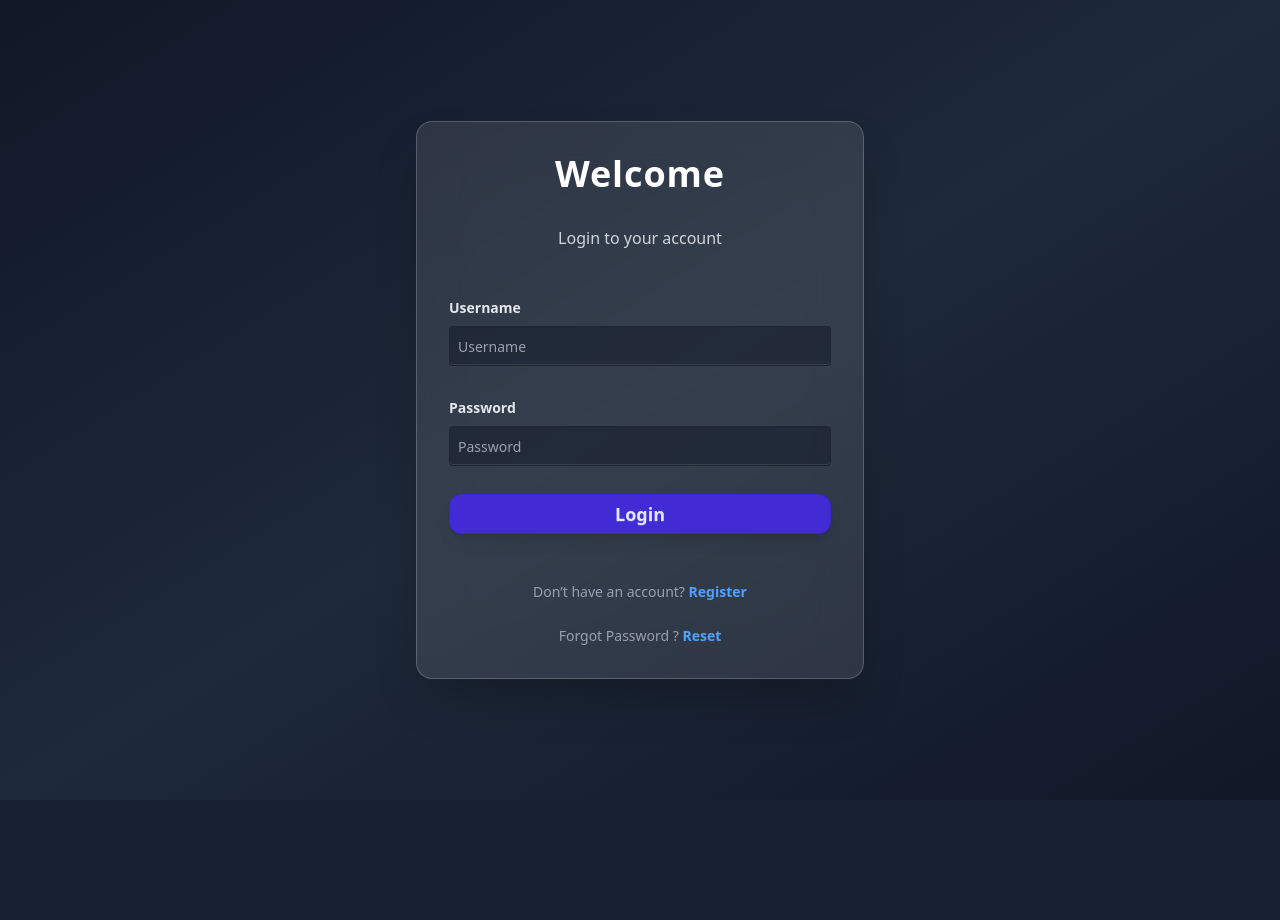
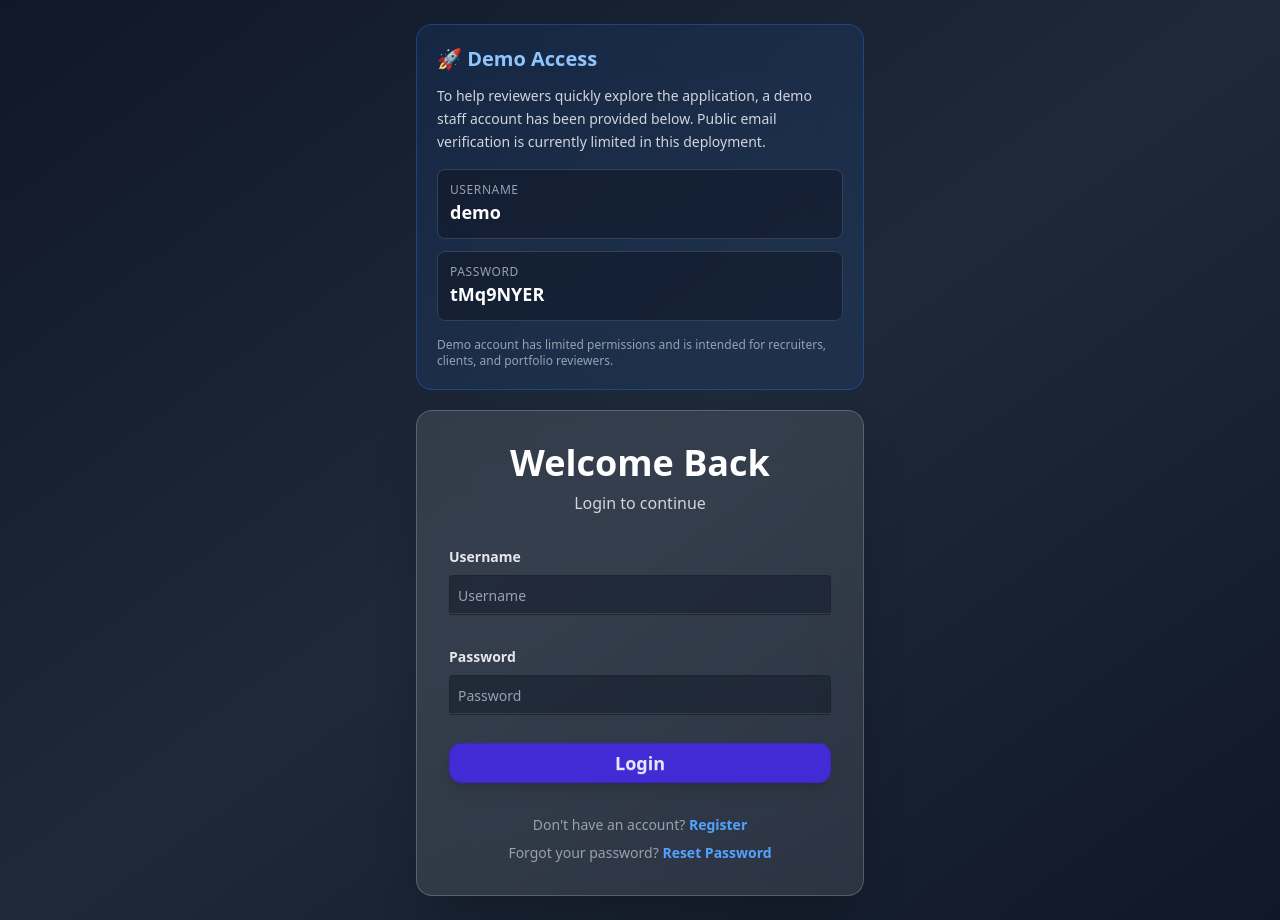
Before and after one commit to Sushant7-codes/FINAL_RETAIL_POS, a Django app: page /accounts/login/ in a window 1280 px wide. Before the commit the page ends 679 px from the top, so only its background shows below. Run offline with Django 5.2, Linux system fonts and the light colour scheme; style sheets or scripts are compiled from the project's sources; some libraries are stand-ins or nearby versions.

Commit message:
Demo account on login page

```diff
--- a/accounts/templates/accounts/login.html
+++ b/accounts/templates/accounts/login.html
@@ -3,9 +3,9 @@
 
 {% block sidebar %}
 {% endblock %}
+
 {% block header %}
 {% endblock header %}
-
 
 {% block content %}
 <div class="w-full min-h-screen flex items-center justify-center bg-gradient-to-br from-gray-900 via-gray-800 to-gray-900 p-6">
@@ -19,49 +19,110 @@
         {% endfor %}
     </div>
 
+    <div class="w-full max-w-md space-y-5">
+
+        <!-- Demo Card -->
+        <div class="bg-blue-500/10 border border-blue-500/30 rounded-2xl backdrop-blur-xl p-5">
+
+            <h2 class="text-xl font-bold text-blue-300 mb-3">
+                🚀 Demo Access
+            </h2>
+
+            <p class="text-sm text-gray-300 leading-relaxed">
+                To help reviewers quickly explore the application, a demo staff account has been provided below. Public email verification is currently limited in this deployment.
+            </p>
+
+            <div class="mt-4 space-y-3">
+
+                <div class="bg-gray-900/60 rounded-lg p-3 border border-gray-700">
+                    <p class="text-xs uppercase tracking-wider text-gray-400">
+                        Username
+                    </p>
+                    <p class="text-lg font-bold text-white">
+                        demo
+                    </p>
+                </div>
+
+                <div class="bg-gray-900/60 rounded-lg p-3 border border-gray-700">
+                    <p class="text-xs uppercase tracking-wider text-gray-400">
+                        Password
+                    </p>
+                    <p class="text-lg font-bold text-white">
+                        tMq9NYER
+                    </p>
+                </div>
+
+            </div>
+
+            <p class="text-xs text-gray-400 mt-4">
+                Demo account has limited permissions and is intended for recruiters,
+                clients, and portfolio reviewers.
+            </p>
+
+        </div>
+
         <!-- Login Card -->
         <form method="post"
-          class="w-full max-w-md bg-white/10 backdrop-blur-xl border border-white/20 rounded-2xl shadow-2xl p-8 flex flex-col gap-6 animate-fade-in"
-          style="height: fit-content;">
+              class="bg-white/10 backdrop-blur-xl border border-white/20 rounded-2xl shadow-2xl p-8 flex flex-col gap-6">
+
             {% csrf_token %}
 
-        <!-- Title -->
-        <h1 class="text-4xl font-extrabold text-center text-white tracking-wide mb-2">Welcome</h1>
-        <p class="text-gray-300 text-center mb-4">Login to your account</p>
+            <div>
+                <h1 class="text-4xl font-extrabold text-center text-white">
+                    Welcome Back
+                </h1>
 
-        <!-- Fields -->
+                <p class="text-gray-300 text-center mt-2">
+                    Login to continue
+                </p>
+            </div>
+
             <div class="space-y-5">
                 {% for field in form %}
                 <fieldset class="fieldset">
-                <legend class="fieldset-legend text-sm font-semibold text-gray-200">{{ field.label }}</legend>
-                <div class="w-full">
+                    <legend class="fieldset-legend text-sm font-semibold text-gray-200">
+                        {{ field.label }}
+                    </legend>
+
                     {{ field|add_class:"input input-bordered w-full bg-gray-900/50 text-white placeholder-gray-400" }}
-                </div>
+
                     {% if field.errors %}
-                <p class="text-red-400 text-sm mt-1">{{ field.errors }}</p>
+                    <p class="text-red-400 text-sm mt-1">
+                        {{ field.errors }}
+                    </p>
                     {% endif %}
                 </fieldset>
                 {% endfor %}
             </div>
 
-        <!-- Submit -->
             <button type="submit"
-                class="btn btn-primary w-full py-3 text-lg font-semibold rounded-xl shadow-lg hover:scale-105 transition-transform">
+                    class="btn btn-primary w-full py-3 text-lg font-semibold rounded-xl shadow-lg hover:scale-105 transition">
                 Login
             </button>
 
-        <!-- Register link -->
-        <p class="text-center text-gray-400 text-sm mt-6">
-            Don’t have an account?
+            <div class="text-center space-y-2 pt-2">
+
+                <p class="text-gray-400 text-sm">
+                    Don't have an account?
                     <a href="{% url 'accounts:retail_admin_register' %}"
-               class="text-blue-400 font-semibold hover:underline">Register</a>
+                       class="text-blue-400 font-semibold hover:underline">
+                        Register
+                    </a>
                 </p>
 
-        <p class="text-center text-gray-400 text-sm mt-0">
-            Forgot Password ?
+                <p class="text-gray-400 text-sm">
+                    Forgot your password?
                     <a href="{% url 'accounts:forgot_password' %}"
-               class="text-blue-400 font-semibold hover:underline">Reset</a>
+                       class="text-blue-400 font-semibold hover:underline">
+                        Reset Password
+                    </a>
                 </p>
+
+            </div>
+
         </form>
+
+    </div>
+
 </div>
 {% endblock %}
```
Lines whose indentation alone changed are shown as unchanged.
